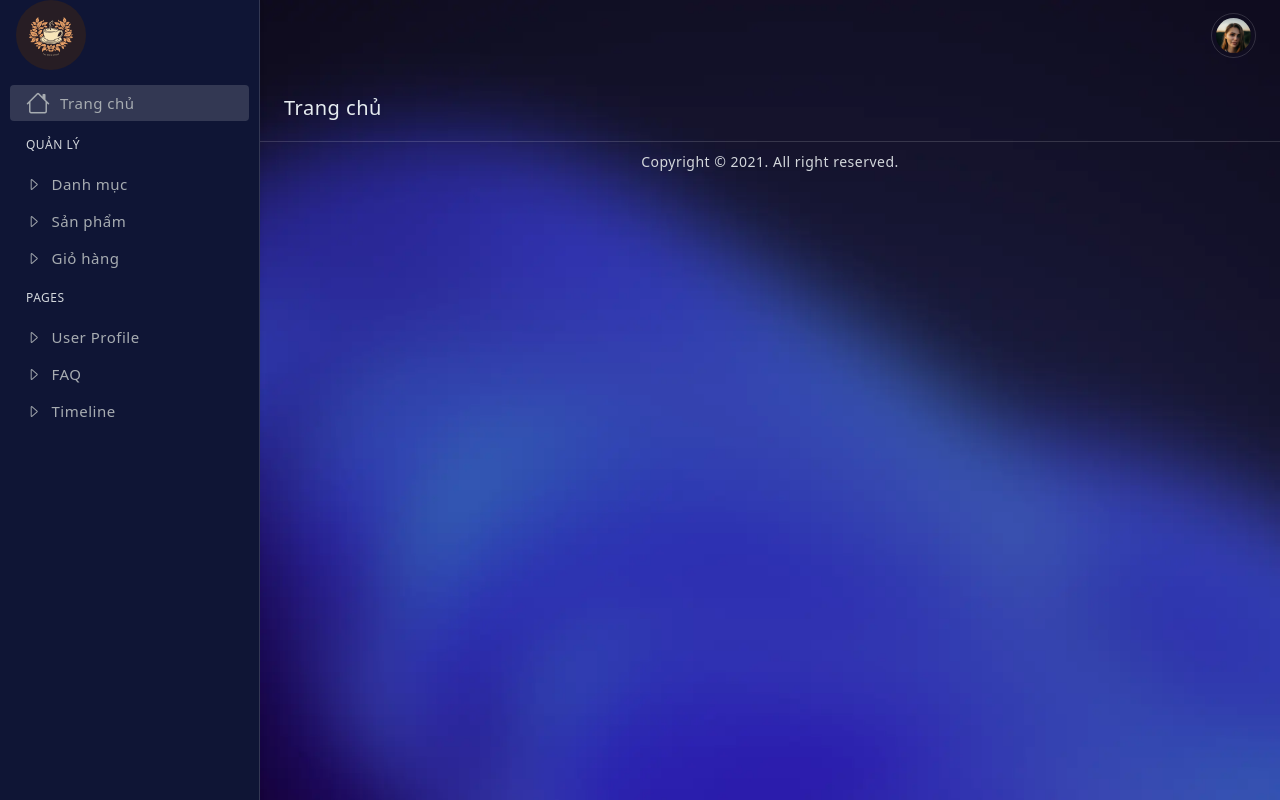
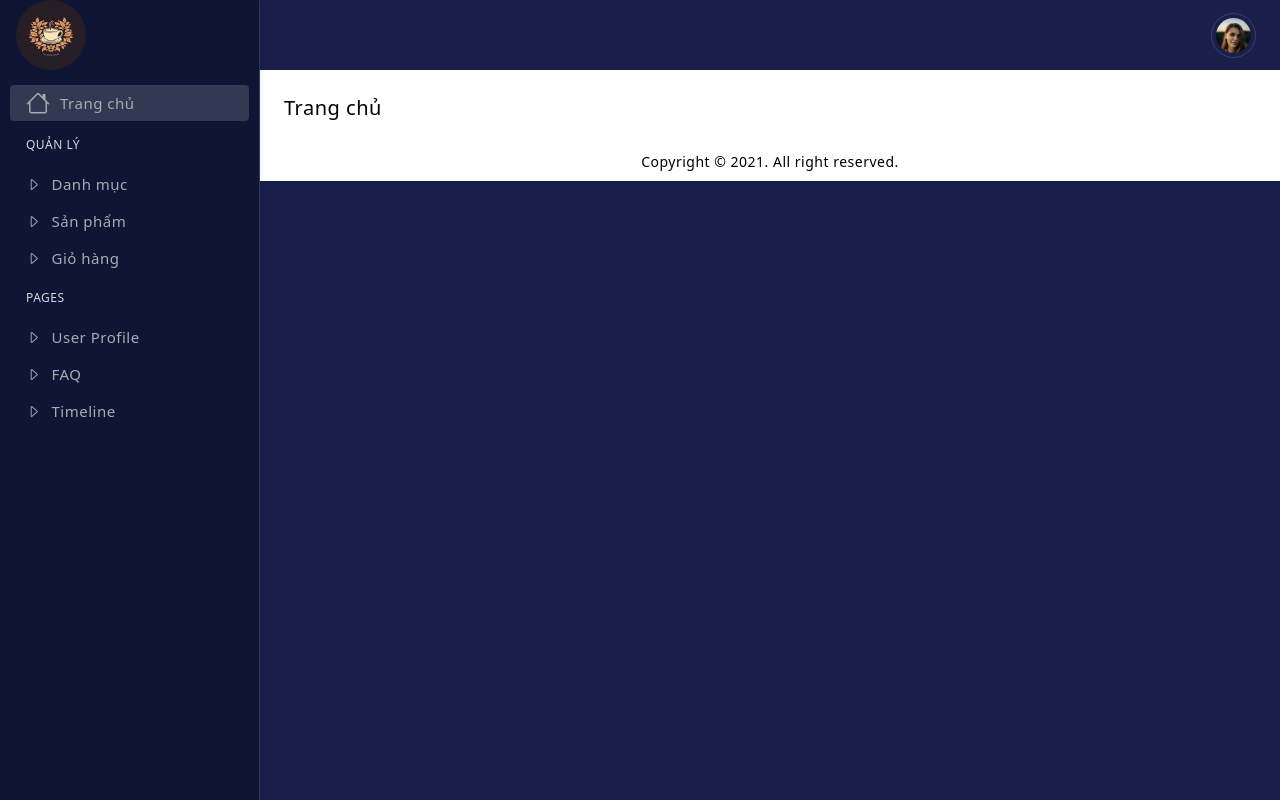
Before and after one commit to 03-PRO1014-WD19202-luongnv16/Nhom01_WebBanCafe_TheBrewHouse, a PHP site: page /admin.html in a window 1280 px wide. Run offline with PHP 8.4, Linux system fonts and the light colour scheme.

Commit message:
css admin

```diff
--- a/admin/style.css
+++ b/admin/style.css
@@ -4,7 +4,7 @@
   box-sizing: border-box;
 }
 body {
-  background-image: url(./images/body-background-1.webp);
+  /* background-image: url(./images/body-background-1.webp); */
   color: #d3d7dc;
   background-color: #181f4a;
   background-attachment: fixed;
@@ -220,7 +220,10 @@ img {
 .main-wrapper {
   margin-top: 70px;
   padding-bottom: 20px;
+  background-color: #fff;
   margin-left: 260px;
+  color: #000;
+  height: 100%;
   transition: ease-out 0.3s;
 }
 .main-wrapper .main-content {
@@ -231,7 +234,7 @@ img {
   align-items: center !important;
 }
 .main-wrapper .main-content .page-breadcrumb .breadcrumb-title {
-  color: #e6ecf0;
+  /* color: #e6ecf0; */
   font-size: 20px;
   padding-right: 1rem !important;
 }
@@ -542,7 +545,9 @@ h5 {
   align-items: center;
   justify-content: center;
   height: 40px;
+  color: #000;
   position: absolute;
+
   left: 260px;
   right: 0;
   bottom: 0;
```
